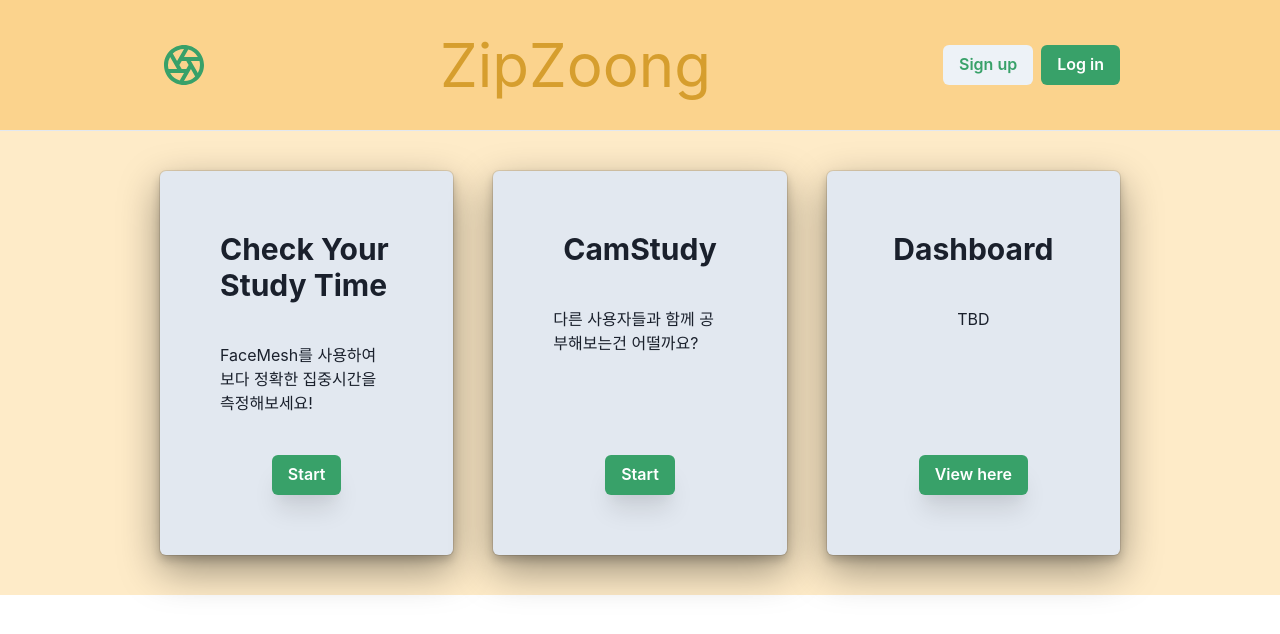
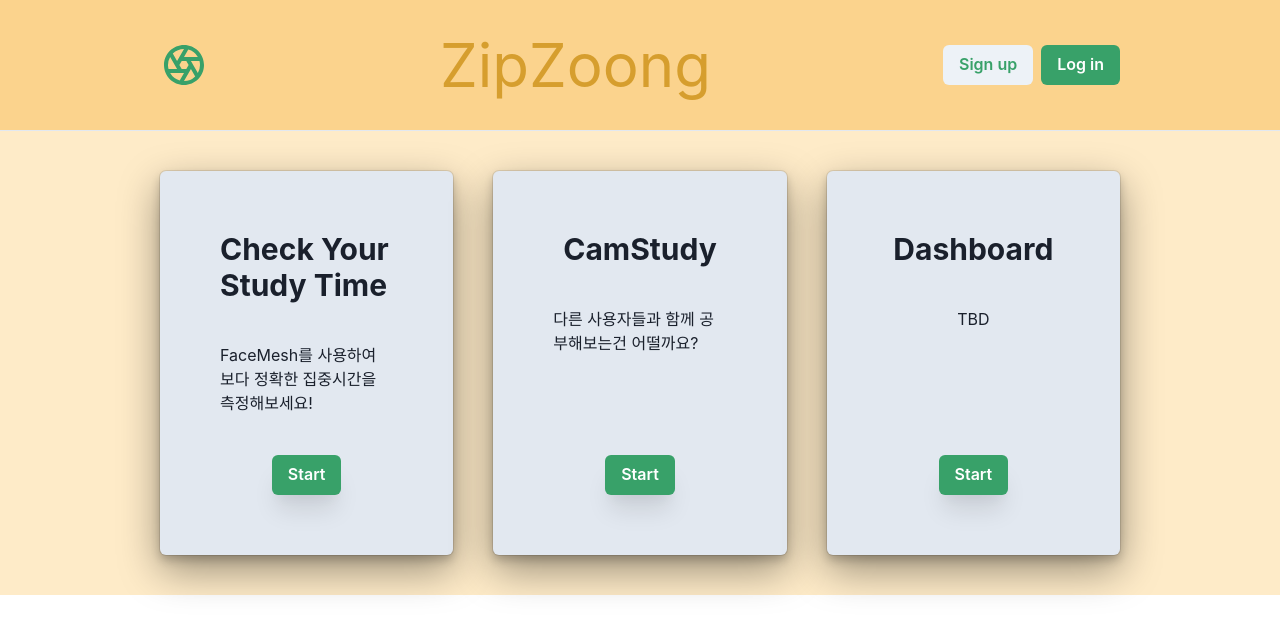
Before and after one commit to Zipjoong/zip-zoong, a React (Create React App) app: page /landing in a window 1280 px wide. Shown: the top 634 px of the page. Built offline with nearby package versions, Linux system fonts and the light colour scheme.

Commit message:
임시저장2

```diff
--- a/src/components/Landing.js
+++ b/src/components/Landing.js
@@ -65,9 +65,11 @@ export default function Landing() {
             <Text>TBD</Text>
           </CardBody>
           <CardFooter>
-            <Button shadow={"xl"} colorScheme="green">
-              View here
-            </Button>
+            <Link to="/chart">
+              <Button align="center" shadow={"xl"} colorScheme="green">
+                Start
+              </Button>
+            </Link>
           </CardFooter>
         </Card>
       </Grid>
--- a/src/components/MyChart.js
+++ b/src/components/MyChart.js
@@ -4,6 +4,7 @@ import { Box, Text } from "@chakra-ui/react";
 //chart library
 import { ResponsivePie } from "@nivo/pie";
 // to do: chart library import
+import { getAuth } from "firebase/auth";
 
 //firebase
 import { getUserStudyRecordsFromDB2 } from "./Firebase";
@@ -42,10 +43,13 @@ function MyChart() {
     },
   ]);
 
+  const auth = getAuth();
+  const user = auth.currentUser;
+
   useEffect(() => {
     const fetchData = async () => {
       // await getUsersFromDB();
-      const studyRecordsFromFB = await getUserStudyRecordsFromDB2("0");
+      const studyRecordsFromFB = await getUserStudyRecordsFromDB2(user.uid);
       console.log("im here", studyRecordsFromFB);
       const piechartList = manipulateData(studyRecordsFromFB);
       await console.log("new one", piechartList);
```
